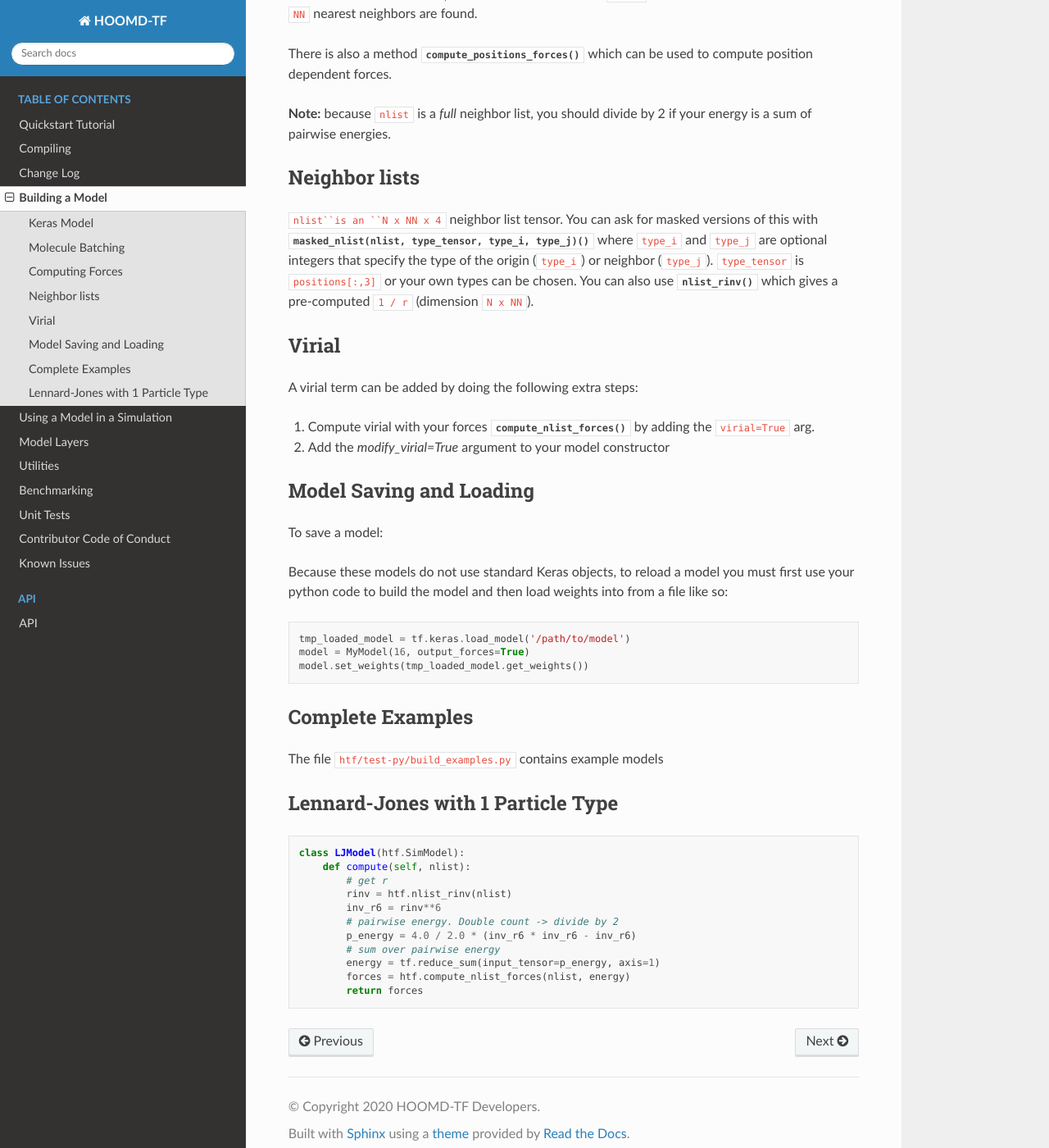
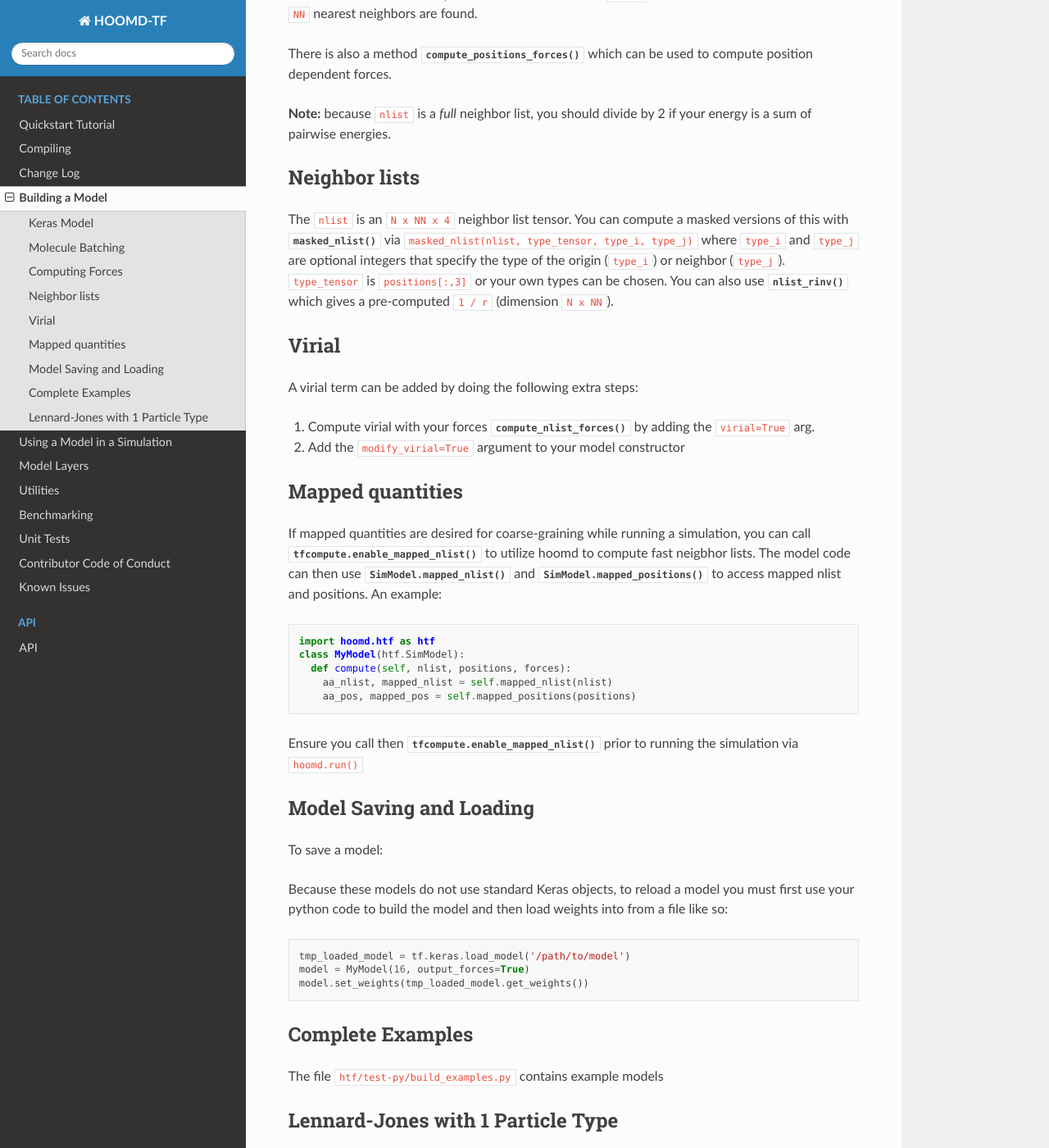
Before and after one commit to ur-whitelab/hoomd-tf, a Sphinx documentation site: the page built from sphinx-docs/source/building_a_model.rst, in a window 1280 px wide and 1400 px high, scrolled down 2929 px. Shown: the whole window at 82% size. Built offline with Sphinx 7.4.7 and the Read the Docs theme 2.0.0, drawn with Linux system fonts in a browser that asks for light colours.

```diff
--- a/sphinx-docs/source/building_a_model.rst
+++ b/sphinx-docs/source/building_a_model.rst
@@ -182,9 +182,9 @@ pairwise energies.
 Neighbor lists
 --------------
 
-``nlist``is an ``N x NN x 4``
-neighbor list tensor. You can ask for masked versions of this with
-:py:func:`.masked_nlist(nlist, type_tensor, type_i, type_j)`
+The ``nlist`` is an ``N x NN x 4``
+neighbor list tensor. You can compute a masked versions of this with
+:py:func:`.masked_nlist` via ``masked_nlist(nlist, type_tensor, type_i, type_j)``
 where ``type_i`` and ``type_j`` are optional integers that specify the type of
 the origin (``type_i``) or neighbor (``type_j``).  ``type_tensor`` is
 ``positions[:,3]`` or your own types can be chosen. You can also use :py:func:`.nlist_rinv` which gives a
@@ -198,12 +198,32 @@ Virial
 A virial term can be added by doing the following extra steps:
 
 1. Compute virial with your forces :py:func:`.compute_nlist_forces` by adding the ``virial=True`` arg.
-2. Add the `modify_virial=True` argument to your model constructor
+2. Add the ``modify_virial=True`` argument to your model constructor
 
 .. _model_saving_and_loading:
 
+
+Mapped quantities
+------------------
+
+If mapped quantities are desired for coarse-graining while running a simulation, you can call
+:py:meth:`.tfcompute.enable_mapped_nlist` to utilize hoomd to compute fast neigbhor lists.
+The model code can then use :py:meth:`.SimModel.mapped_nlist` and
+:py:meth:`.SimModel.mapped_positions` to access mapped nlist and positions. An example:
+
+.. code:: python
+
+  import hoomd.htf as htf
+  class MyModel(htf.SimModel):
+    def compute(self, nlist, positions, forces):
+      aa_nlist, mapped_nlist = self.mapped_nlist(nlist)
+      aa_pos, mapped_pos = self.mapped_positions(positions)
+
+Ensure you call then :py:meth:`.tfcompute.enable_mapped_nlist` prior to running
+the simulation via ``hoomd.run()``
+
 Model Saving and Loading
------------------
+---------------------------
 
 To save a model:
 
--- a/sphinx-docs/source/changelog.rst
+++ b/sphinx-docs/source/changelog.rst
@@ -4,9 +4,14 @@ Change Log
 v2.4 (TBD)
 --------------------
 
+*New Features*
+
+- Can compute mapped nlists/positions while running a simulation
+
 *Enhancements*
 
 - Added benchmarking to CI and reporting
+- Various documentation improvements
 
 v2.3 (2021-04-06)
 --------------------
--- a/sphinx-docs/source/compilation.rst
+++ b/sphinx-docs/source/compilation.rst
@@ -39,7 +39,7 @@ tbb-devel is required for HOOMD-blue when using the
 HOOMD-blue conda release. It is not automatically installed when
 installing HOOMD-blue, so use ``conda install -c conda-forge
 tbb-devel`` to install. The TensorFlow version should be
-TensorFlow 2.3 or 2.4 release. It is recommended you install via pip:
+TensorFlow 2.3 or above releases. It is recommended you install via pip:
 
 .. code:: bash
 
--- a/sphinx-docs/source/issues.rst
+++ b/sphinx-docs/source/issues.rst
@@ -63,7 +63,7 @@ Another approach is to clip gradients instead of using safe\_norm:
 
     optimizer = tf.train.AdamOptimizer(1e-4)
     gvs = optimizer.compute_gradients(cost)
-    capped_gvs = [(tf.clip_by_value(grad, -1., 1.), var) for grad, var in gvs]
+    capped_gvs = [(tf.clip_by_norm(grad, 1.0), var) for grad, var in gvs]
     train_op = optimizer.apply_gradients(capped_gvs)
 
 .. _neighbor_lists_issue:
```
Also changed, not shown: htf/__init__.py (+9 -5 lines), 3 other files.
